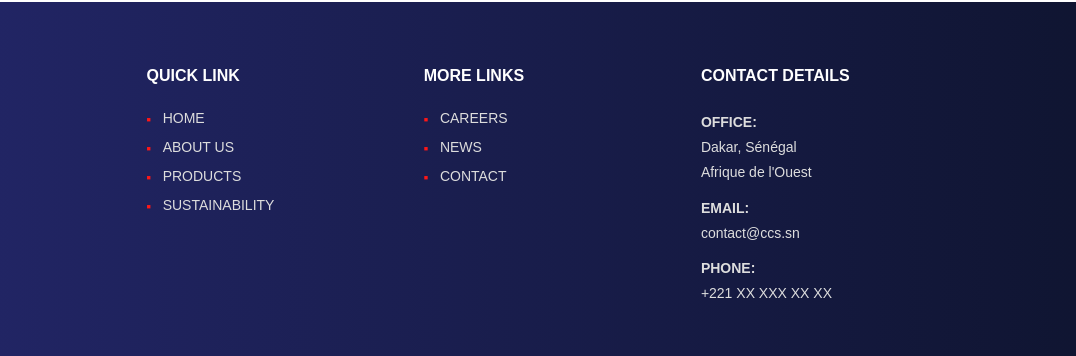
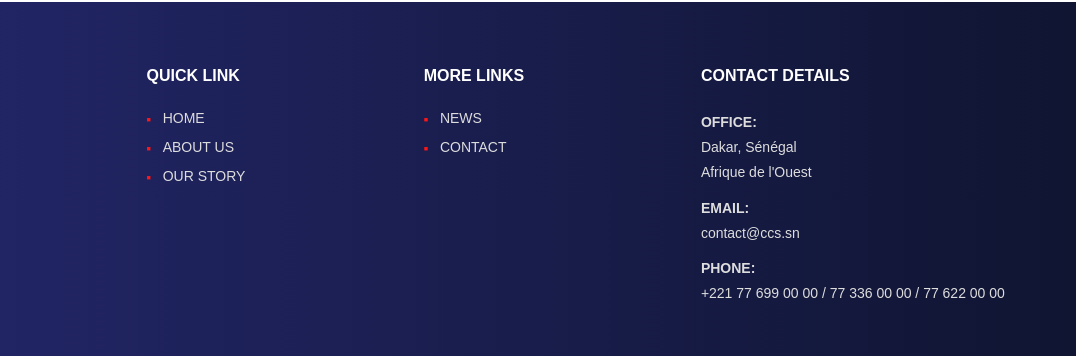
Before and after one commit to projetmahwaccs-cpu/NEW-WEBSITE-FOR-CCS, a plain HTML site: page news.html in a window 1280 px wide. Shown: the part 821-1177 px from the top of the page, 204-1280 px from the left. Drawn offline with Linux system fonts and the light colour scheme.

Commit message:
Update news.html

```diff
--- a/news.html
+++ b/news.html
@@ -938,13 +938,13 @@ onerror="this.style.display='none';this.nextElementSibling.style.display='flex';
 <div class="footer-logo"><img src="faq.png" alt="CCS LOGO" class="logo-img"></div>
 <div><h3>QUICK LINK</h3><ul>
 <li><a href="index.html">HOME</a></li><li><a href="about.html">ABOUT US</a></li>
-<li><a href="products.html">PRODUCTS</a></li><li><a href="sustainability.html">SUSTAINABILITY</a></li>
+<li><a href="story.html">OUR STORY</a></li>
 </ul></div>
 <div><h3>MORE LINKS</h3><ul>
-<li><a href="career.html">CAREERS</a></li><li><a href="news.html">NEWS</a></li><li><a href="contact.html">CONTACT</a></li>
+<li><a href="news.html">NEWS</a></li><li><a href="contact.html">CONTACT</a></li>
 </ul></div>
 <div><h3>CONTACT DETAILS</h3><p><strong>OFFICE:</strong><br>Dakar, Sénégal<br>Afrique de l'Ouest</p>
-<p><strong>EMAIL:</strong><br>contact@ccs.sn</p><p><strong>PHONE:</strong><br>+221 XX XXX XX XX</p></div>
+<p><strong>EMAIL:</strong><br>contact@ccs.sn</p><p><strong>PHONE:</strong><br>+221 77 699 00 00 / 77 336 00 00 / 77 622 00 00</p></div>
 </div></div>
 <div class="copyright">Copyright © 2026 CCS — Comptoir Commercial Sourang. All Rights Reserved.</div>
 </footer>
```
